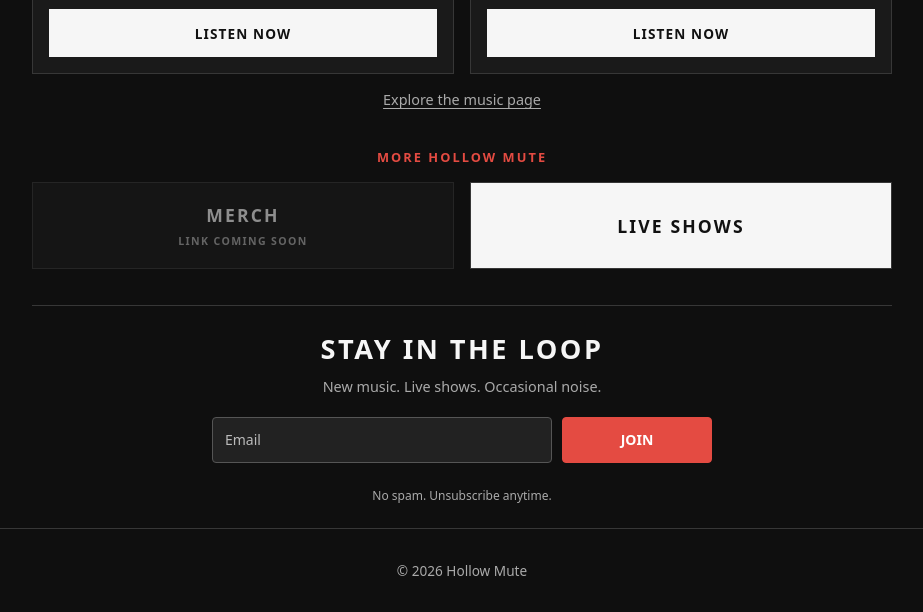
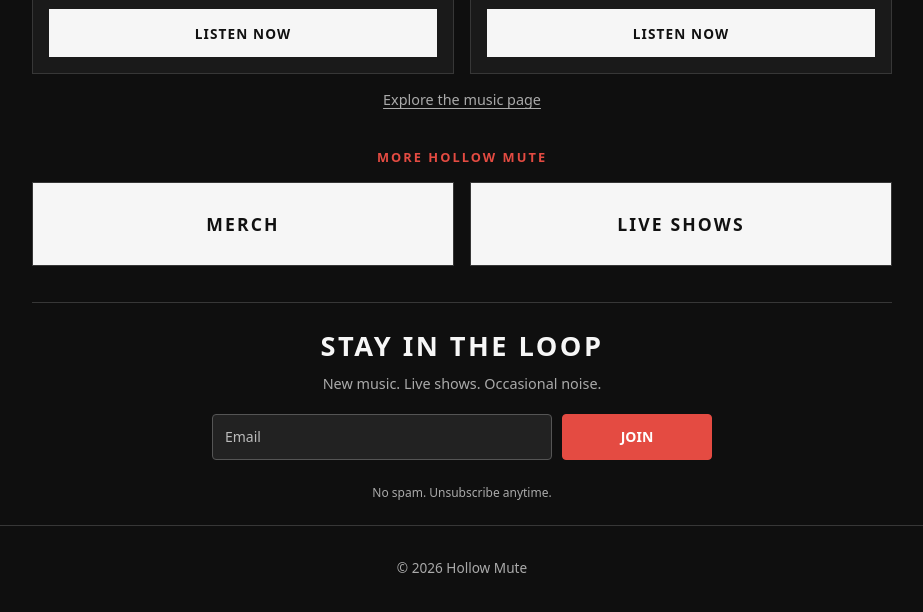
Before and after one commit to in-a-days/hollowmute-site, a plain HTML site: page index.html in a window 1280 px wide. Shown: the part 1250-1862 px from the top of the page, without its empty margins (178-1101 px from the left). Drawn offline with Linux system fonts and the light colour scheme; no server answers; a web font is replaced by a local one.

Commit message:
Merch link update

```diff
--- a/index.html
+++ b/index.html
@@ -218,7 +218,7 @@
       <h2 id="more-heading" class="section-label">MORE HOLLOW MUTE</h2>
       <nav class="nav-grid" aria-label="More Hollow Mute links">
         <!-- Replace this placeholder with your actual merch store URL when ready. -->
-        <div class="nav-link soon" aria-label="Merch link not configured">MERCH <span>LINK COMING SOON</span></div>
+        <a class="nav-link active" href="https://hollowmute.bandcamp.com/merch">MERCH</a>
         <a class="nav-link active" href="/shows/">LIVE SHOWS</a>
       </nav>
     </section>
```
